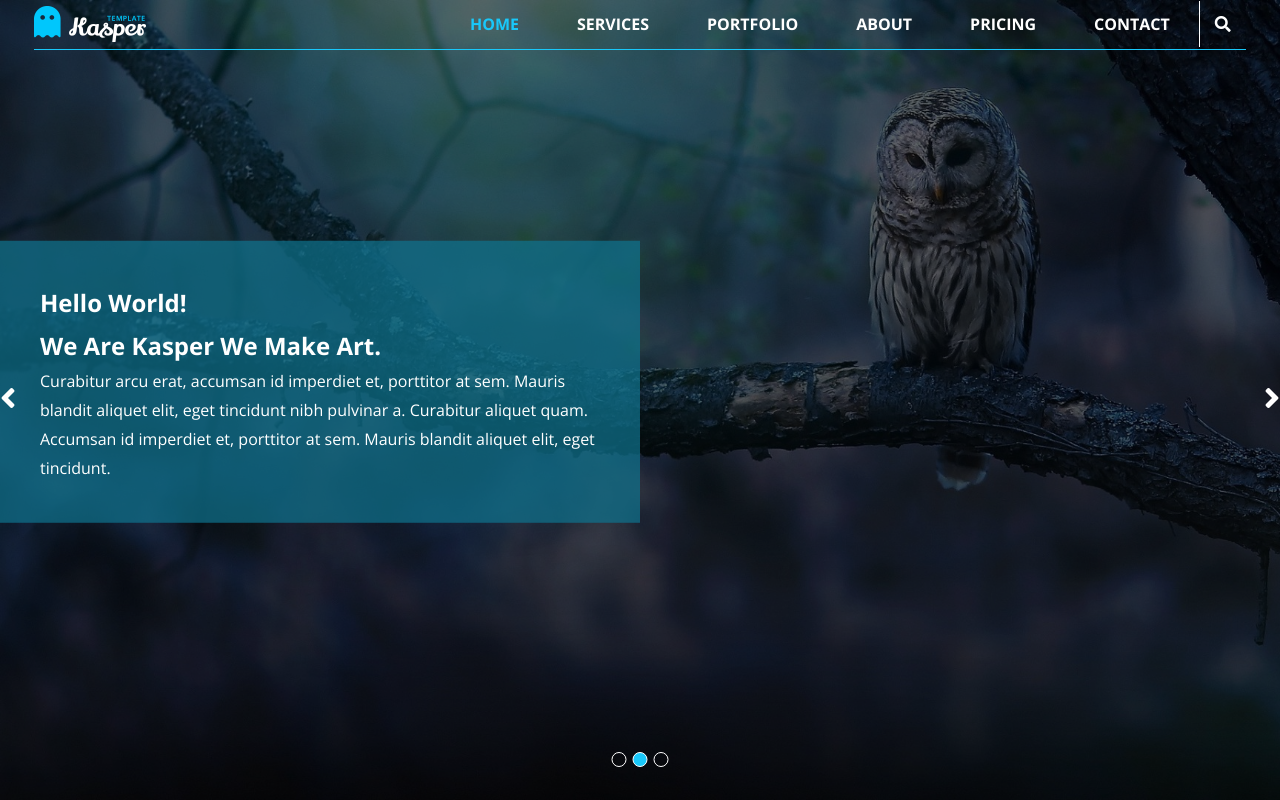
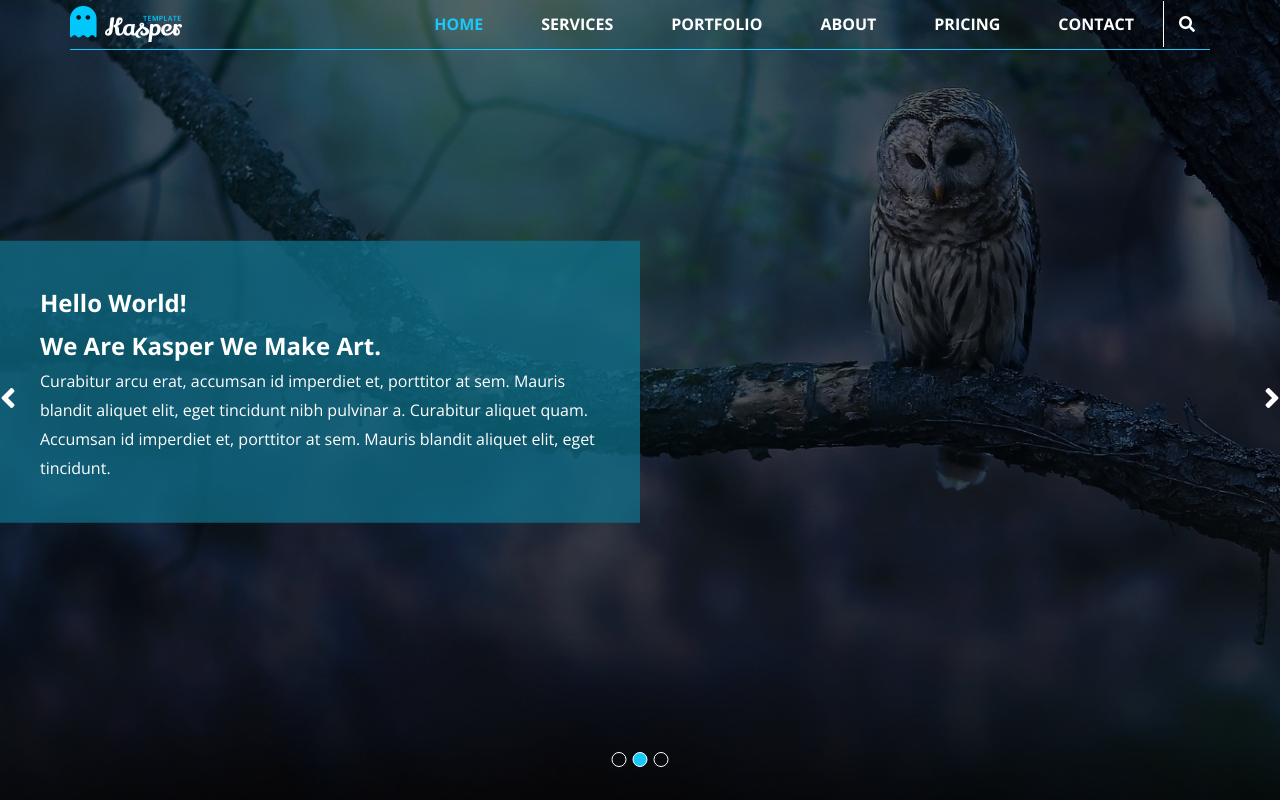
Before and after one commit to drahmedmosaed/Kasper-Project-2, a plain HTML site: page index.html in a window 1280 px wide. Shown: the top 800 px of the page. Drawn offline with nearby package versions, Linux system fonts and the light colour scheme.

Commit message:
style update

```diff
--- a/css/style.css
+++ b/css/style.css
@@ -29,7 +29,7 @@ ul {
     padding-right: 15px;
     margin-left: auto;
     margin-right: auto;
-    min-width: 97vw;
+    /*min-width: 97vw;*/
 }
 
 /* Small */
```
